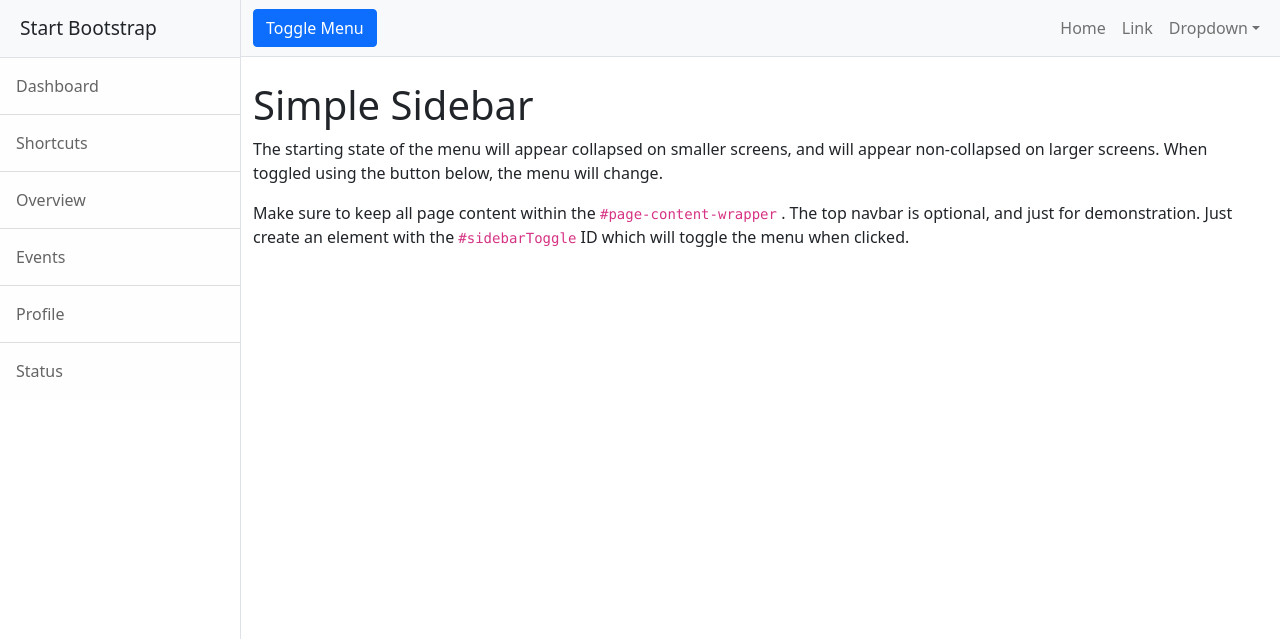
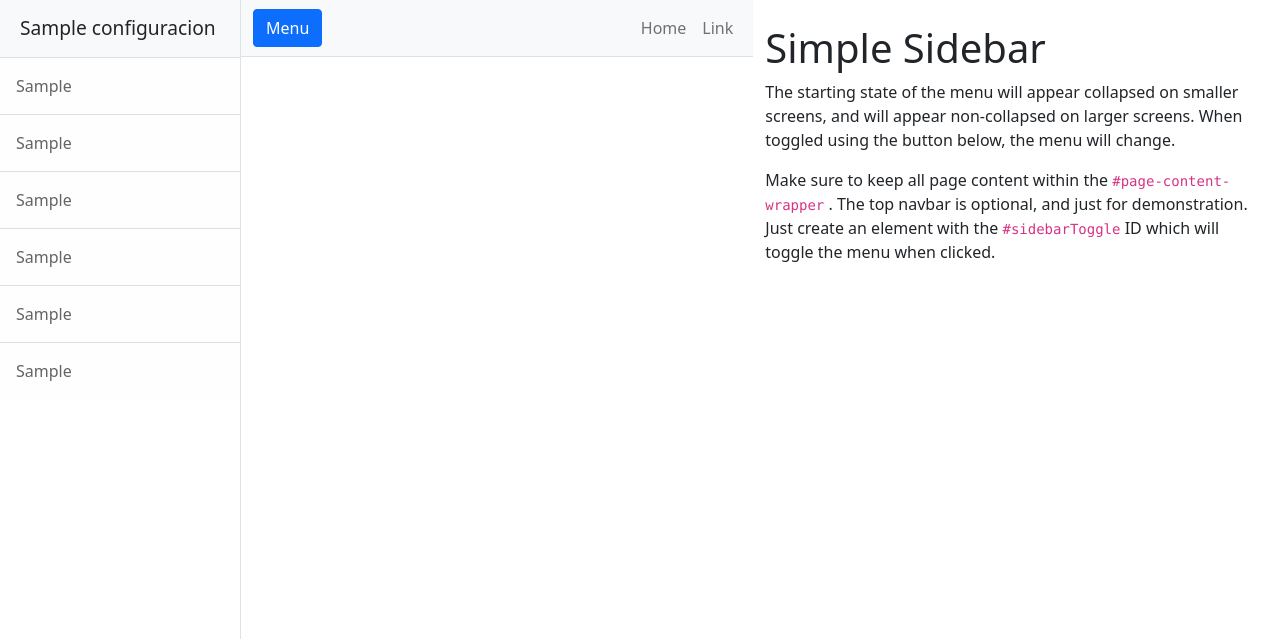
Before and after one commit to gabrielgarabedian/coderfinal, a Django app: template rutina/templates/rutina/index.html in a window 1280 px wide. Shown: the top 639 px of the page. Run offline with Django 4.2, Linux system fonts and the light colour scheme; the template is opened without the code that fills it: most values are stand-ins (such as "Sample title", 1, 10 or a date in 2020); some libraries are stand-ins or nearby versions.

Commit message:
prueba configuracion template

```diff
--- a/rutina/admin.py
+++ b/rutina/admin.py
@@ -1,4 +1,6 @@
 from django.contrib import admin
-from rutina.models import Rutina
+from rutina.models import Rutina, Configuracion
+
 
 admin.site.register(Rutina)
+admin.site.register(Configuracion)
--- a/rutina/templates/rutina/index.html
+++ b/rutina/templates/rutina/index.html
@@ -6,7 +6,7 @@
         <meta name="viewport" content="width=device-width, initial-scale=1, shrink-to-fit=no" />
         <meta name="description" content="" />
         <meta name="author" content="" />
-        <title>Simple Sidebar - Start Bootstrap Template</title>
+        <title>Aplicacion Gimnasio - Proyecto Final Coder house</title>
         <!-- Favicon-->
         <link rel="icon" type="image/x-icon" href="assets/favicon.ico" />
         <!-- Core theme CSS (includes Bootstrap)-->
@@ -16,14 +16,14 @@
         <div class="d-flex" id="wrapper">
             <!-- Sidebar-->
             <div class="border-end bg-white" id="sidebar-wrapper">
-                <div class="sidebar-heading border-bottom bg-light">Start Bootstrap</div>
+                <div class="sidebar-heading border-bottom bg-light">{{configuracion.nombre_del_lugar}}</div>
                 <div class="list-group list-group-flush">
-                    <a class="list-group-item list-group-item-action list-group-item-light p-3" href="#!">Dashboard</a>
-                    <a class="list-group-item list-group-item-action list-group-item-light p-3" href="#!">Shortcuts</a>
-                    <a class="list-group-item list-group-item-action list-group-item-light p-3" href="#!">Overview</a>
-                    <a class="list-group-item list-group-item-action list-group-item-light p-3" href="#!">Events</a>
-                    <a class="list-group-item list-group-item-action list-group-item-light p-3" href="#!">Profile</a>
-                    <a class="list-group-item list-group-item-action list-group-item-light p-3" href="#!">Status</a>
+                    <a class="list-group-item list-group-item-action list-group-item-light p-3" href="#!">{{configuracion.boton_menu_1}}</a>
+                    <a class="list-group-item list-group-item-action list-group-item-light p-3" href="#!">{{configuracion.boton_menu_2}}</a>
+                    <a class="list-group-item list-group-item-action list-group-item-light p-3" href="#!">{{configuracion.boton_menu_3}}</a>
+                    <a class="list-group-item list-group-item-action list-group-item-light p-3" href="#!">{{configuracion.boton_menu_4}}</a>
+                    <a class="list-group-item list-group-item-action list-group-item-light p-3" href="#!">{{configuracion.boton_menu_5}}</a>
+                    <a class="list-group-item list-group-item-action list-group-item-light p-3" href="#!">{{configuracion.boton_menu_6}}</a>
                 </div>
             </div>
             <!-- Page content wrapper-->
@@ -31,19 +31,13 @@
                 <!-- Top navigation-->
                 <nav class="navbar navbar-expand-lg navbar-light bg-light border-bottom">
                     <div class="container-fluid">
-                        <button class="btn btn-primary" id="sidebarToggle">Toggle Menu</button>
+                        <button class="btn btn-primary" id="sidebarToggle">Menu</button>
                         <button class="navbar-toggler" type="button" data-bs-toggle="collapse" data-bs-target="#navbarSupportedContent" aria-controls="navbarSupportedContent" aria-expanded="false" aria-label="Toggle navigation"><span class="navbar-toggler-icon"></span></button>
                         <div class="collapse navbar-collapse" id="navbarSupportedContent">
                             <ul class="navbar-nav ms-auto mt-2 mt-lg-0">
                                 <li class="nav-item active"><a class="nav-link" href="#!">Home</a></li>
                                 <li class="nav-item"><a class="nav-link" href="#!">Link</a></li>
-                                <li class="nav-item dropdown">
-                                    <a class="nav-link dropdown-toggle" id="navbarDropdown" href="#" role="button" data-bs-toggle="dropdown" aria-haspopup="true" aria-expanded="false">Dropdown</a>
-                                    <div class="dropdown-menu dropdown-menu-end" aria-labelledby="navbarDropdown">
-                                        <a class="dropdown-item" href="#!">Action</a>
-                                        <a class="dropdown-item" href="#!">Another action</a>
-                                        <div class="dropdown-divider"></div>
-                                        <a class="dropdown-item" href="#!">Something else here</a>
+
                                     </div>
                                 </li>
                             </ul>
```
Also changed, not shown: rutina/models.py (+8 -1 lines), rutina/migrations/0002_rename_nombre_rutina_configuracion_nombre_del_lugar_and_more.py (added), rutina/migrations/0003_alter_configuracion_boton_menu_1_and_more.py (added).
